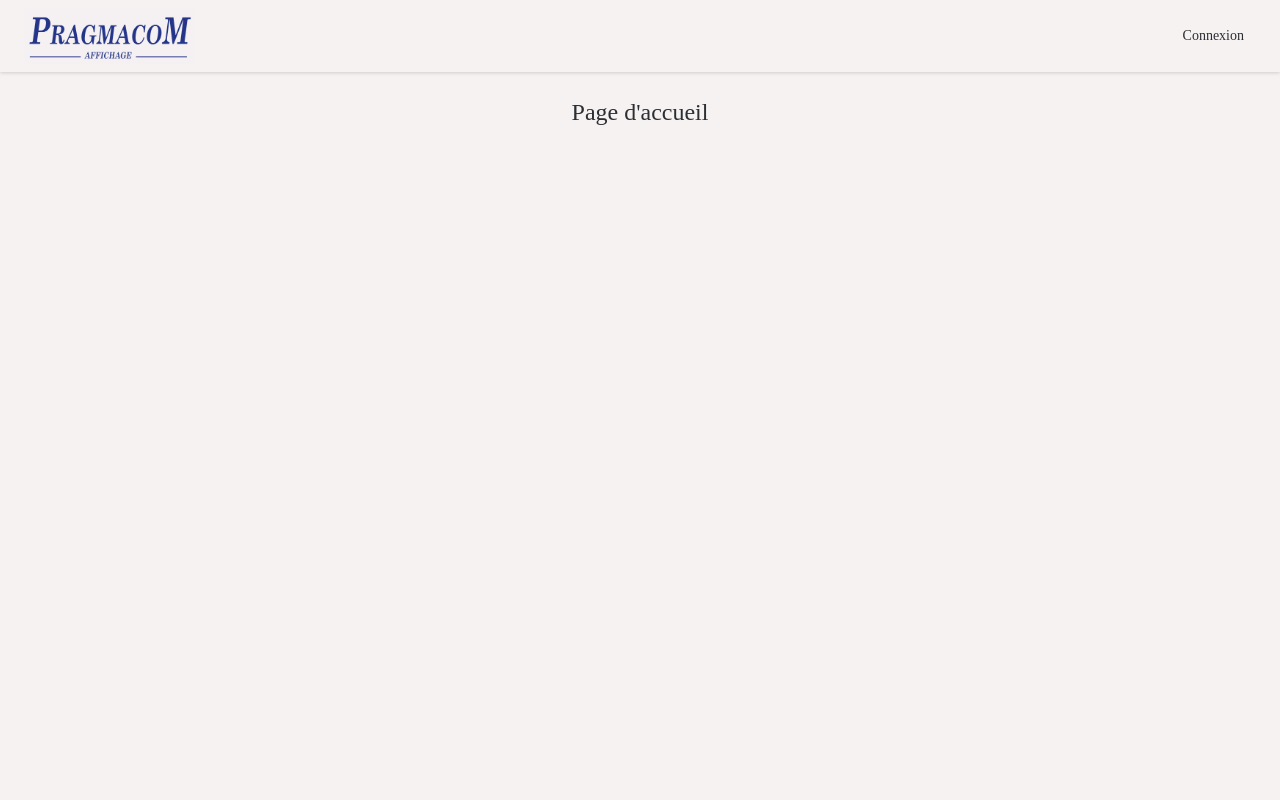
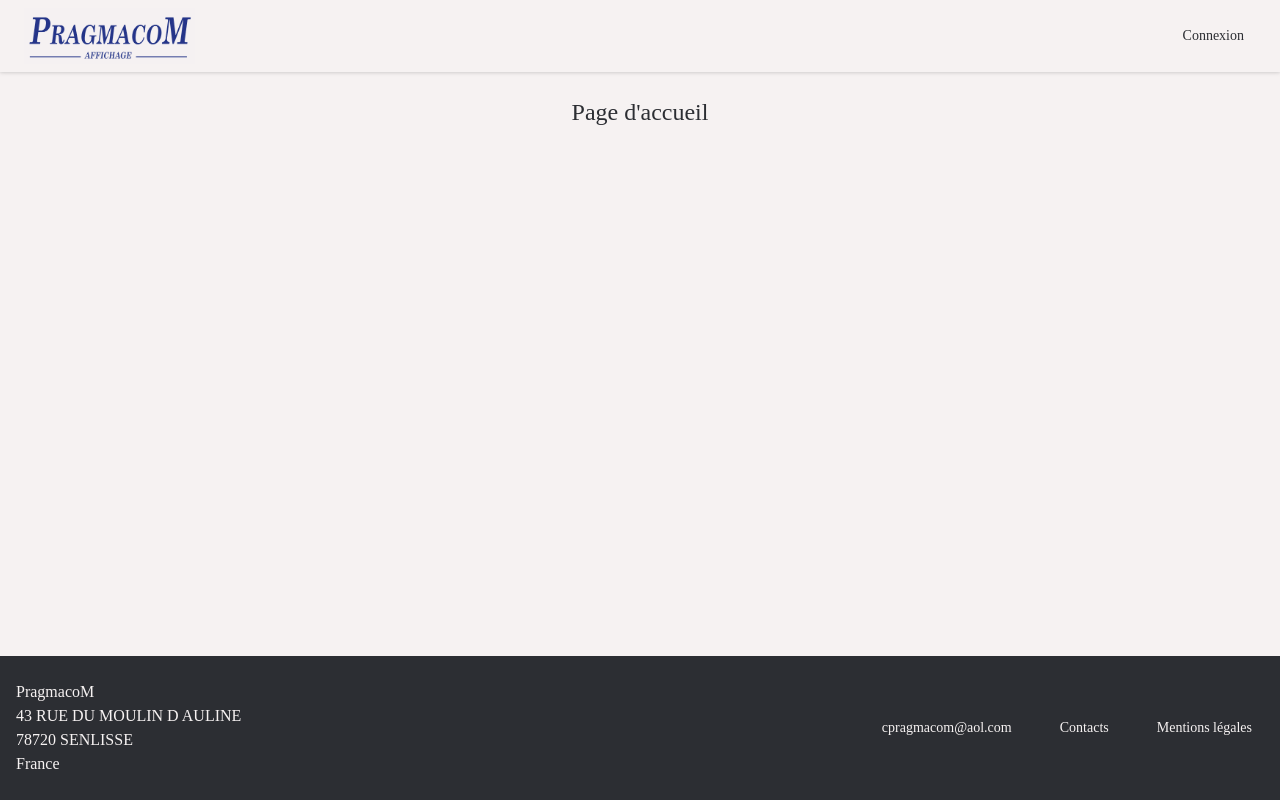
Before and after one commit to otarie-aveugle/PragmacoM, a Vue app: page / in a window 1280 px wide. Built offline with nearby package versions, Linux system fonts and the light colour scheme.

Commit message:
add footer

```diff
--- a/src/App.vue
+++ b/src/App.vue
@@ -1,9 +1,11 @@
 <script>
 import NavbarComponent from '@/components/NavbarComponent.vue'
+import FooterComponent from '@/components/FooterComponent.vue'
 
 export default {
   components: {
     NavbarComponent,
+    FooterComponent,
   },
 }
 </script>
@@ -14,7 +16,7 @@ export default {
 
     <RouterView />
 
-    <!-- <Footer /> -->
+    <FooterComponent />
   </div>
 </template>
 
--- /dev/null
+++ b/src/components/FooterComponent.vue
@@ -0,0 +1,40 @@
+<script>
+import { mapState } from 'pinia'
+import { useUserStore } from '@/stores/user'
+
+export default {
+  name: 'FooterComponent',
+  computed: {
+    ...mapState(useUserStore, ['userLoggedIn']),
+  },
+}
+</script>
+
+<template>
+  <footer class="fixed bottom-0 left-0 w-full bg-base-content text-base-100 py-6 flex justify-between items-center">
+    <div class="footer-start mx-4 text-lef">
+      <p class="text-left">
+        PragmacoM<br>
+        43 RUE DU MOULIN D AULINE<br>
+        78720 SENLISSE<br>
+        France<br>
+      </p>
+    </div>
+
+    <div class="footer-end">
+      <ul class="menu menu-horizontal px-1">
+        <li class="mx-2 hover:text-base-100 hover:underline transition-colors duration-300">
+          <RouterLink to="/about">cpragmacom@aol.com</RouterLink>
+        </li>
+        <li class="mx-2 hover:text-base-100 hover:underline transition-colors duration-300">
+          <RouterLink to="/contact">Contacts</RouterLink>
+        </li>
+        <li class="mx-2 hover:text-base-100 hover:underline transition-colors duration-300">
+          <RouterLink to="/terms">Mentions légales</RouterLink>
+        </li>
+      </ul>
+    </div>
+  </footer>
+</template>
+
+<style></style>
```
